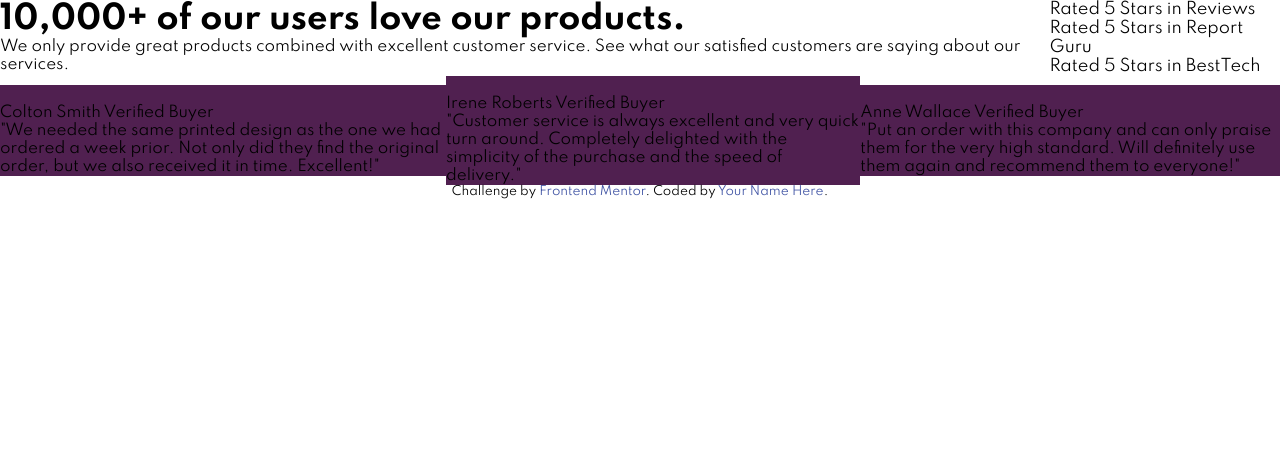
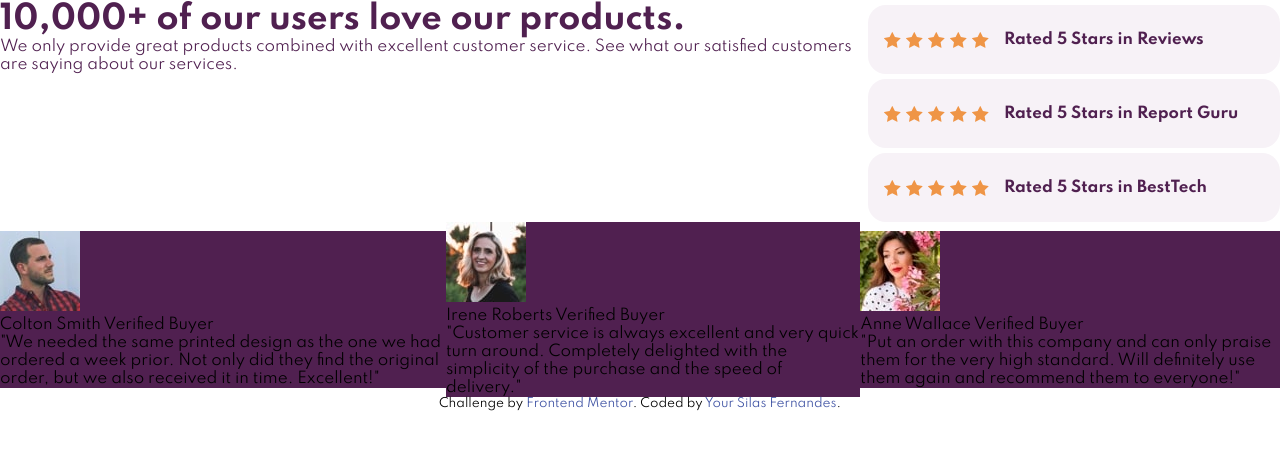
Before and after one commit to SilasFr/social-proof-section-master, a plain HTML site: page index.html in a window 1280 px wide. Drawn offline with Linux system fonts and the light colour scheme.

Commit message:
style: color adjustment on header and backgrounds

```diff
--- a/index.html
+++ b/index.html
@@ -29,20 +29,41 @@
     </div>
     <div class="header-right">
       <div class="header-stars">
-        Rated 5 Stars in Reviews
+        <img class="star" src="images/icon-star.svg" alt="star">
+        <img class="star" src="images/icon-star.svg" alt="star">
+        <img class="star" src="images/icon-star.svg" alt="star">
+        <img class="star" src="images/icon-star.svg" alt="star">
+        <img class="star" src="images/icon-star.svg" alt="star">
+        <p class="rated-by">
+          Rated 5 Stars in Reviews
+        </p>
       </div>
       <div class="header-stars">
-        Rated 5 Stars in Report Guru
+        <img class="star" src="images/icon-star.svg" alt="star">
+        <img class="star" src="images/icon-star.svg" alt="star">
+        <img class="star" src="images/icon-star.svg" alt="star">
+        <img class="star" src="images/icon-star.svg" alt="star">
+        <img class="star" src="images/icon-star.svg" alt="star">
+        <p class="rated-by">
+          Rated 5 Stars in Report Guru
+        </p>
       </div>
       <div class="header-stars">
-        Rated 5 Stars in BestTech
+        <img class="star" src="images/icon-star.svg" alt="star">
+        <img class="star" src="images/icon-star.svg" alt="star">
+        <img class="star" src="images/icon-star.svg" alt="star">
+        <img class="star" src="images/icon-star.svg" alt="star">
+        <img class="star" src="images/icon-star.svg" alt="star">
+        <p class="rated-by">
+          Rated 5 Stars in BestTech
+        </p>
       </div>
     </div>
   </header>
   <main class="main">
     <div class="card" id="card1">
       <div class="card-header">
-        <img src="" alt="" class="card-img">
+        <img src="images/image-colton.jpg" alt="" class="card-img">
         <p class="card-title">
           Colton Smith
 
@@ -60,7 +81,7 @@
 
     <div class="card" id="card2">
       <div class="card-header">
-        <img src="" alt="" class="card-img">
+        <img src="images/image-irene.jpg" alt="" class="card-img">
         <p class="card-title">
           Irene Roberts
           <span class="card-subtitle">
@@ -78,7 +99,7 @@
 
     <div class="card" id="card3">
       <div class="card-header">
-        <img src="" alt="" class="card-img">
+        <img src="images/image-anne.jpg" alt="" class="card-img">
         <p class="card-title">
           Anne Wallace
           <span class="card-subtitle"> Verified Buyer
@@ -95,8 +116,8 @@
 
   <footer class="attribution">
     Challenge by
-    <a href="https://www.frontendmentor.io?ref=challenge" target="_blank">Frontend Mentor</a>. Coded by <a href="#">Your
-      Name Here</a>.
+    <a href="https://www.frontendmentor.io?ref=challenge" target="_blank">Frontend Mentor</a>. Coded by <a href="github.com/SilasFr">Your
+      Silas Fernandes</a>.
   </footer>
 </body>
 
--- a/sass/style.sass
+++ b/sass/style.sass
@@ -6,15 +6,40 @@
 
 body
     font-family: 'Spartan'
+    background-image: url('./images/')
     a
         text-decoration: none
         color: inherit
     p, span
         font-size: 15px
 
-header
+.header
     display: flex
     justify-content: space-between
+    &-title
+        color: variables.$primary-color
+
+    &-paragraph
+        color: variables.$primary-color
+    &-stars
+        width: 380px
+        height: 37px
+        margin-top: 5px
+        padding: 1rem
+        border-radius: 18px
+        display: flex
+        gap: 5px
+        flex-direction: row
+        align-items: center
+        font-weight: bold
+        color: variables.$primary-color
+        background-color: variables.$light-magenta
+
+        .rated-by
+            margin-left: 10px
+
+
+
 
 main
     display: flex
```
Also changed, not shown: style/style.css, 1 other file.
